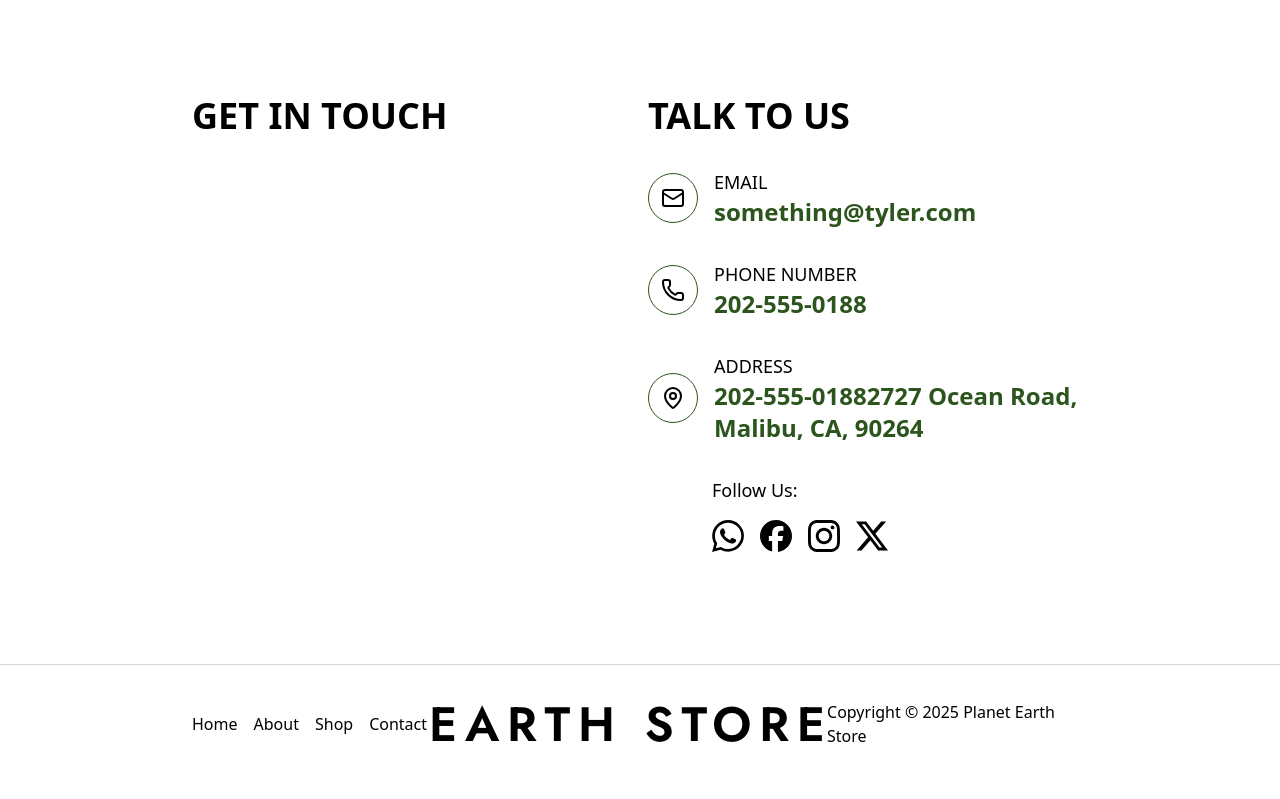
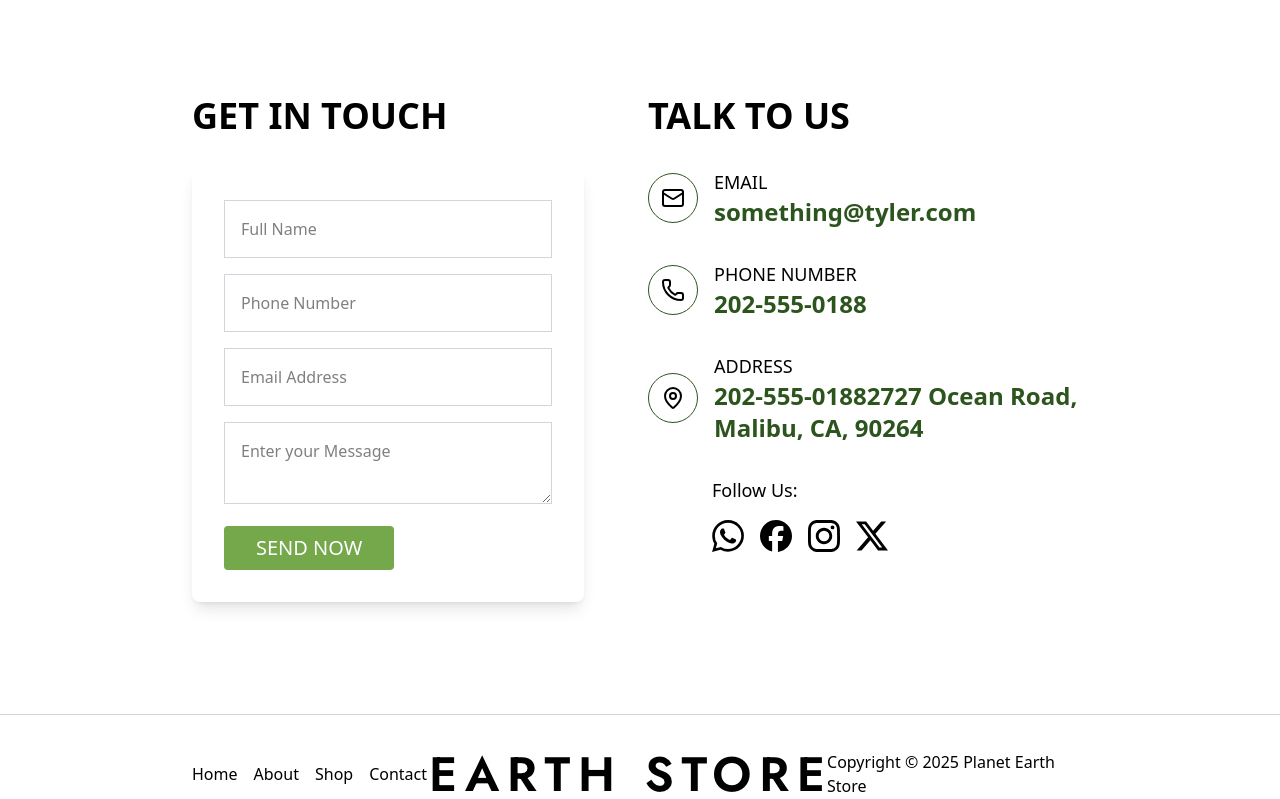
Before and after one commit to citindia/earth-store-landing, a Next.js app: page /contact in a window 1280 px wide. Shown: the part 600-1399 px from the top of the page. Built offline with nearby package versions, Linux system fonts and the light colour scheme.

Commit message:
contact us page done

```diff
--- a/src/app/contact/page.tsx
+++ b/src/app/contact/page.tsx
@@ -18,9 +18,37 @@ const page = () => {
 
 			<section className="py-28 px-48 grid grid-cols-2 gap-4">
 				<div className="">
-					<div className="text-4xl uppercase font-semibold">Get In Touch</div>
+					<div className="text-4xl uppercase font-semibold mb-8">
+						Get In Touch
+					</div>
 
-					<div className=""></div>
+					<div className="p-8 shadow-lg me-12 rounded-lg space-y-4">
+						<input
+							type="text"
+							placeholder="Full Name"
+							className="border border-gray-300 p-4 w-full"
+						/>
+
+						<input
+							type="number"
+							placeholder="Phone Number"
+							className="border border-gray-300 p-4 w-full"
+						/>
+
+						<input
+							type="email"
+							placeholder="Email Address"
+							className="border border-gray-300 p-4 w-full"
+						/>
+
+						<textarea
+							placeholder="Enter your Message"
+							className="border border-gray-300 p-4 w-full"></textarea>
+
+						<button className="text-xl uppercase px-8 py-2 bg-earth-light hover:bg-earth-dark text-white rounded-sm">
+							Send Now
+						</button>
+					</div>
 				</div>
 
 				<div className="">
```
